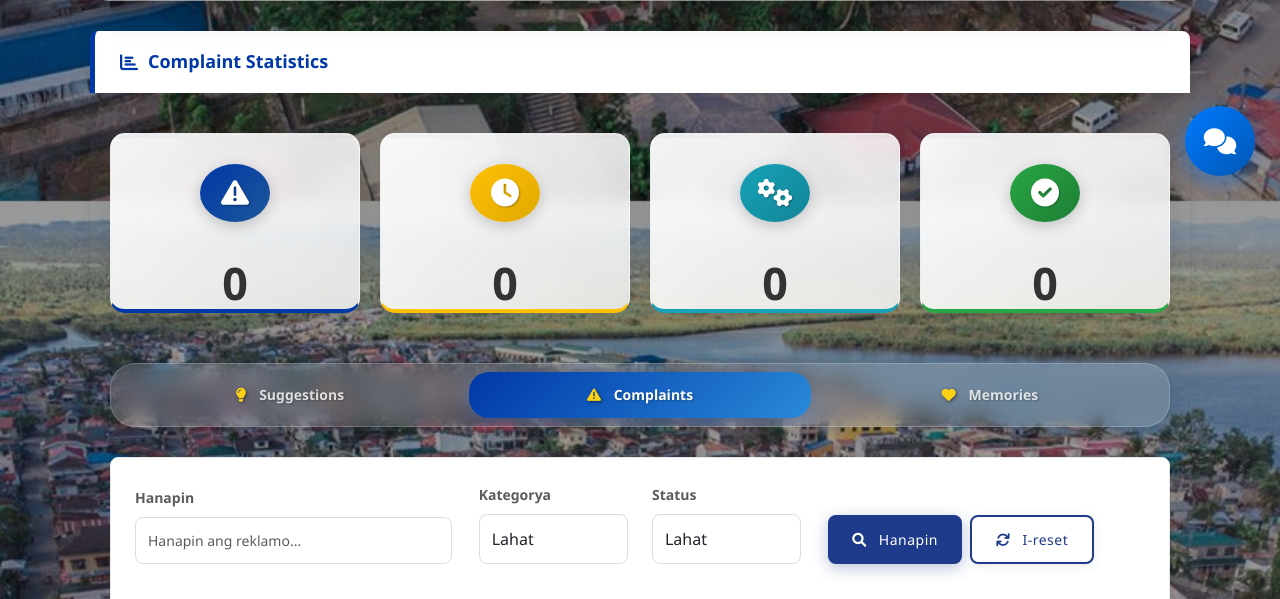
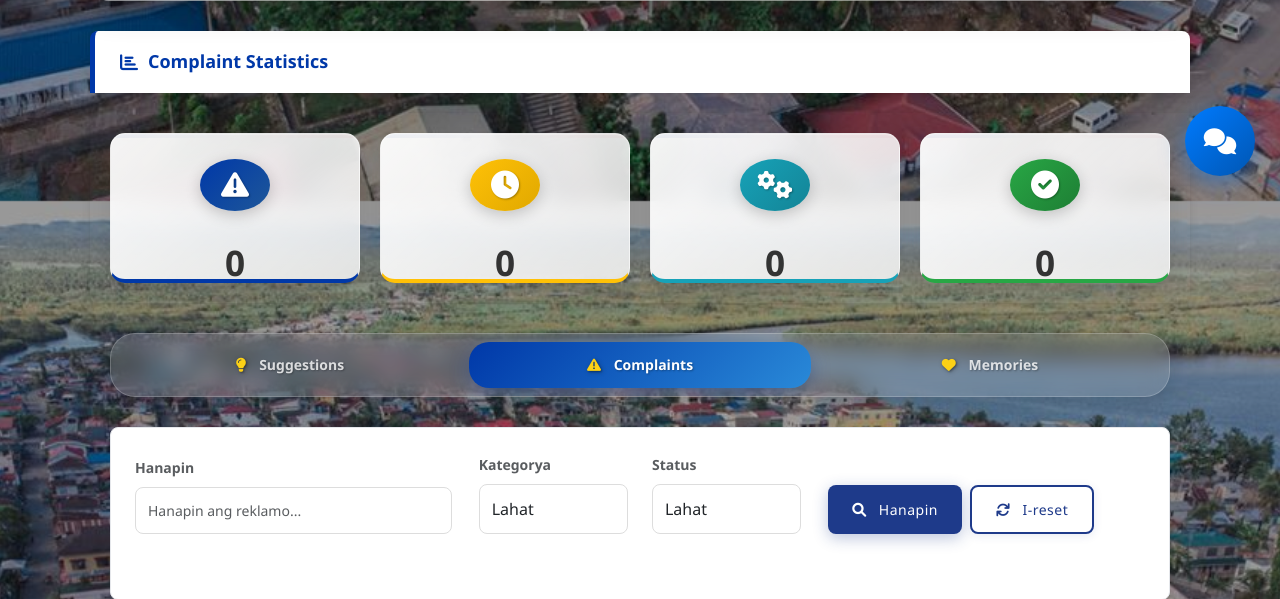
Before and after one commit to qwertyuiop547/mywebapp, a Django app: page /en/complaints/ in a window 1280 px wide. Shown: the part 599-1198 px from the top of the page. Run offline with Django 5.2, Linux system fonts and the light colour scheme; the visitor is signed in with stand-in values (Sample User, id 1); data that the repository does not hold is empty; some libraries are stand-ins or nearby versions.

Commit message:
REDUCE STAT CARD SIZE: Made all stat cards smaller and more compact - 150px height, smaller icons and fonts

```diff
--- a/templates/complaints/complaint_list.html
+++ b/templates/complaints/complaint_list.html
@@ -235,14 +235,14 @@
         ) !important;
         backdrop-filter: blur(10px) !important;
         -webkit-backdrop-filter: blur(10px) !important;
-        padding: 30px 20px !important;
+        padding: 25px 20px !important;
         border: 1px solid rgba(255, 255, 255, 0.3) !important;
         border-radius: 15px !important;
         text-align: center !important;
         position: relative !important;
         transition: all 0.3s ease !important;
-        min-height: 180px !important;
-        max-height: 180px !important;
+        min-height: 150px !important;
+        max-height: 150px !important;
         display: flex !important;
         flex-direction: column !important;
         justify-content: space-between !important;
@@ -279,23 +279,23 @@
 
     /* Stat Card Elements */
     .stat-icon {
-        font-size: 2.5rem !important;
-        margin-bottom: 15px !important;
-        padding: 15px !important;
+        font-size: 2rem !important;
+        margin-bottom: 10px !important;
+        padding: 12px !important;
         border-radius: 50% !important;
         display: flex !important;
         align-items: center !important;
         justify-content: center !important;
         position: relative !important;
         z-index: 2 !important;
-        width: 70px !important;
-        height: 70px !important;
+        width: 55px !important;
+        height: 55px !important;
     }
 
     .stat-number {
-        font-size: 2.8rem !important;
+        font-size: 2.2rem !important;
         font-weight: 800 !important;
-        margin: 10px 0 !important;
+        margin: 8px 0 !important;
         position: relative !important;
         z-index: 2 !important;
         color: #333 !important;
```
